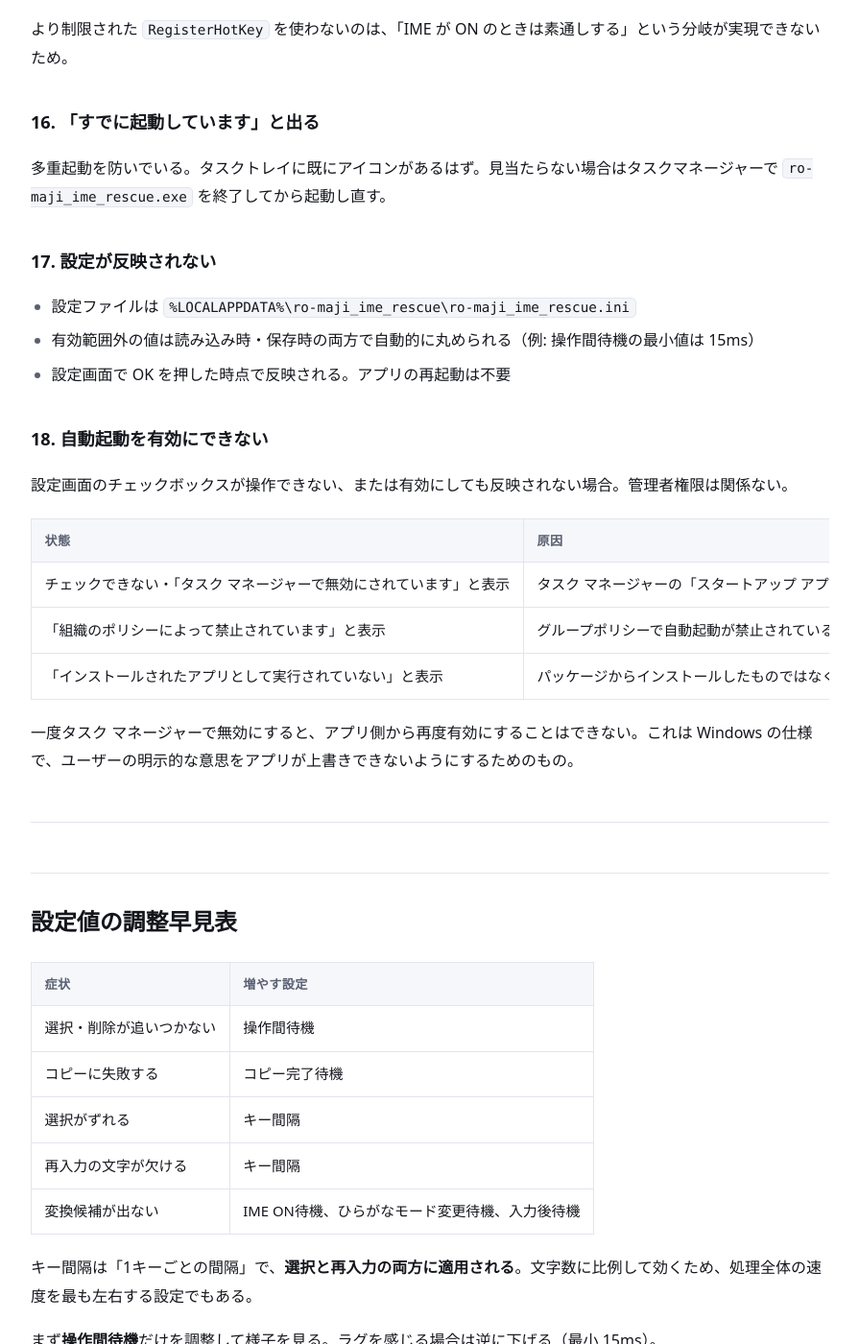
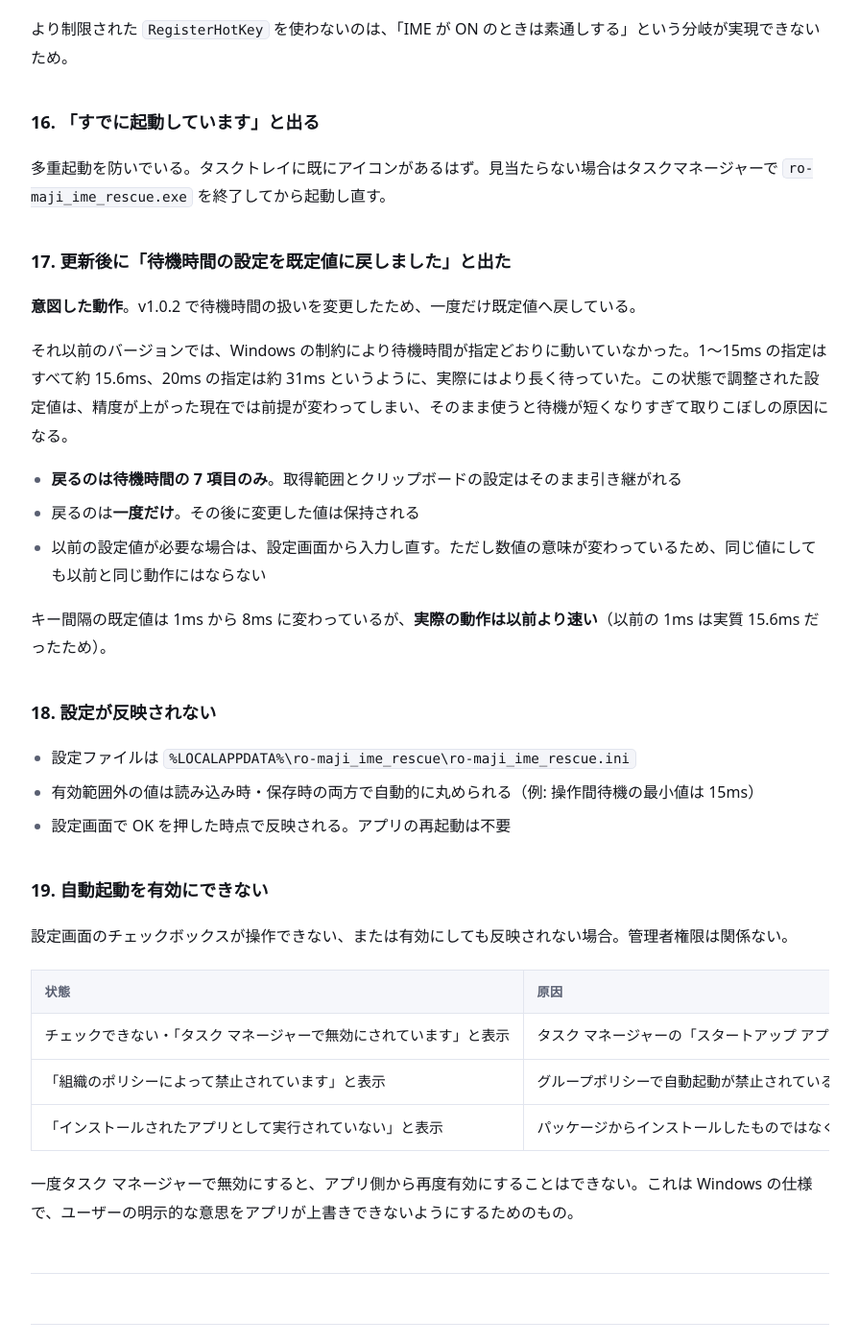
Before and after one commit to moappsupport/ro-maji_IME_Rescue, a Jekyll site: the page built from troubleshooting.md, in a window 1280 px wide and 1400 px high, scrolled down 7474 px. Shown: the whole window at 96% size, without its empty margins (192-1087 px from the left). Built offline with Jekyll 4.4.1, drawn with Linux system fonts in a browser that asks for light colours; some of the changed text lies outside the part shown.

Commit message:
待機の既定値を旧実効時間に合わせ、更新時に一度だけ既定へ戻す
高精度タイマー化で待機が指定どおりになった結果、既定値 50ms 群の実効時間が
62.5ms から 50ms へ 20% 縮んでいた。50ms という値は一度も実行されたことがなく、
Store 認定を通り実運用されてきたのは丸め後の 62.5ms の挙動である。実績のある
実効時間に合わせて既定値を 65 にする。1 回の救済あたりの増加は約 110ms
（100 文字で 2,054ms に対し 5%）。

丸めの影響は KEY_WAIT だけではなかった。20 の指定は 31.3ms に切り上がって
おり、最小値 20 を使っていた項目（削除待機・IME ON待機・ひらがなモード変更
待機・入力後待機）は実効時間が 36% 縮む。KEY_WAIT だけを移行対象にしていた
前回の判断では不足だった。

移行処理を「KEY_WAIT の引き上げ」から「待機値 7 項目を既定へ戻す」に変更する。
旧値は「指定より長く待つ」丸めを前提に実地調整されたもので、前提が消えた今
その値を保つ意味がない。

取得範囲（SELECTION_MODE）とクリップボードの扱い（CLIPBOARD_MODE）は
タイマー分解能と無関係な操作上の好みなので引き継ぐ。ここを戻すと、
選び直した設定が理由もなく消えたように見える。

待機値を戻した場合はトーストで知らせる。調整値が黙って消えると
「勝手に遅くなった」と受け取られるため。通知は NotifyIcon の生成後まで
遅らせる（Settings.Load の時点ではまだトレイアイコンが無い）。

実機で確認した動作:

- 旧 ini（SETTINGS_VERSION 無し・FAST_SELECT=True）→ 待機値のみ既定へ、
  SELECTION_MODE=SelectAll と CLIPBOARD_MODE=Restore は保持、FAST_SELECT は除去
- 移行後に KEY_WAIT=2 / IME_WAIT=200 へ変更して再起動 → 上書きされない
- 移行ログは 1 回だけ記録される
- ini 削除（新規インストール相当）→ 通知は出ない
- 既定値のまま Claude デスクトップ版・ChatGPT web で 100 文字の救済に成功

Co-Authored-By: Claude Opus 5 <noreply@anthropic.com>

```diff
--- a/troubleshooting.md
+++ b/troubleshooting.md
@@ -150,7 +150,7 @@ Shift+Left で選択した範囲が、対象の文字列と一致しなかった
 
 `konnnichiha` が `konichiha` のように一部欠けて再入力される。
 
-**キー間隔**を 1ms → 2〜5ms に増やす。
+**キー間隔**を増やす（既定 8ms → 15ms 程度）。選択と再入力の両方に効く。
 
 ### 9. 大文字が小文字になる
 
@@ -240,13 +240,25 @@ Windows の UIPI（User Interface Privilege Isolation）により、権限の低
 
 多重起動を防いでいる。タスクトレイに既にアイコンがあるはず。見当たらない場合はタスクマネージャーで `ro-maji_ime_rescue.exe` を終了してから起動し直す。
 
-### 17. 設定が反映されない
+### 17. 更新後に「待機時間の設定を既定値に戻しました」と出た
+
+**意図した動作**。v1.0.2 で待機時間の扱いを変更したため、一度だけ既定値へ戻している。
+
+それ以前のバージョンでは、Windows の制約により待機時間が指定どおりに動いていなかった。1〜15ms の指定はすべて約 15.6ms、20ms の指定は約 31ms というように、実際にはより長く待っていた。この状態で調整された設定値は、精度が上がった現在では前提が変わってしまい、そのまま使うと待機が短くなりすぎて取りこぼしの原因になる。
+
+- **戻るのは待機時間の 7 項目のみ**。取得範囲とクリップボードの設定はそのまま引き継がれる
+- 戻るのは**一度だけ**。その後に変更した値は保持される
+- 以前の設定値が必要な場合は、設定画面から入力し直す。ただし数値の意味が変わっているため、同じ値にしても以前と同じ動作にはならない
+
+キー間隔の既定値は 1ms から 8ms に変わっているが、**実際の動作は以前より速い**（以前の 1ms は実質 15.6ms だったため）。
+
+### 18. 設定が反映されない
 
 - 設定ファイルは `%LOCALAPPDATA%\ro-maji_ime_rescue\ro-maji_ime_rescue.ini`
 - 有効範囲外の値は読み込み時・保存時の両方で自動的に丸められる（例: 操作間待機の最小値は 15ms）
 - 設定画面で OK を押した時点で反映される。アプリの再起動は不要
 
-### 18. 自動起動を有効にできない
+### 19. 自動起動を有効にできない
 
 設定画面のチェックボックスが操作できない、または有効にしても反映されない場合。管理者権限は関係ない。
 
```
Also changed, not shown: other parts of troubleshooting.md (+4 -4 lines).
